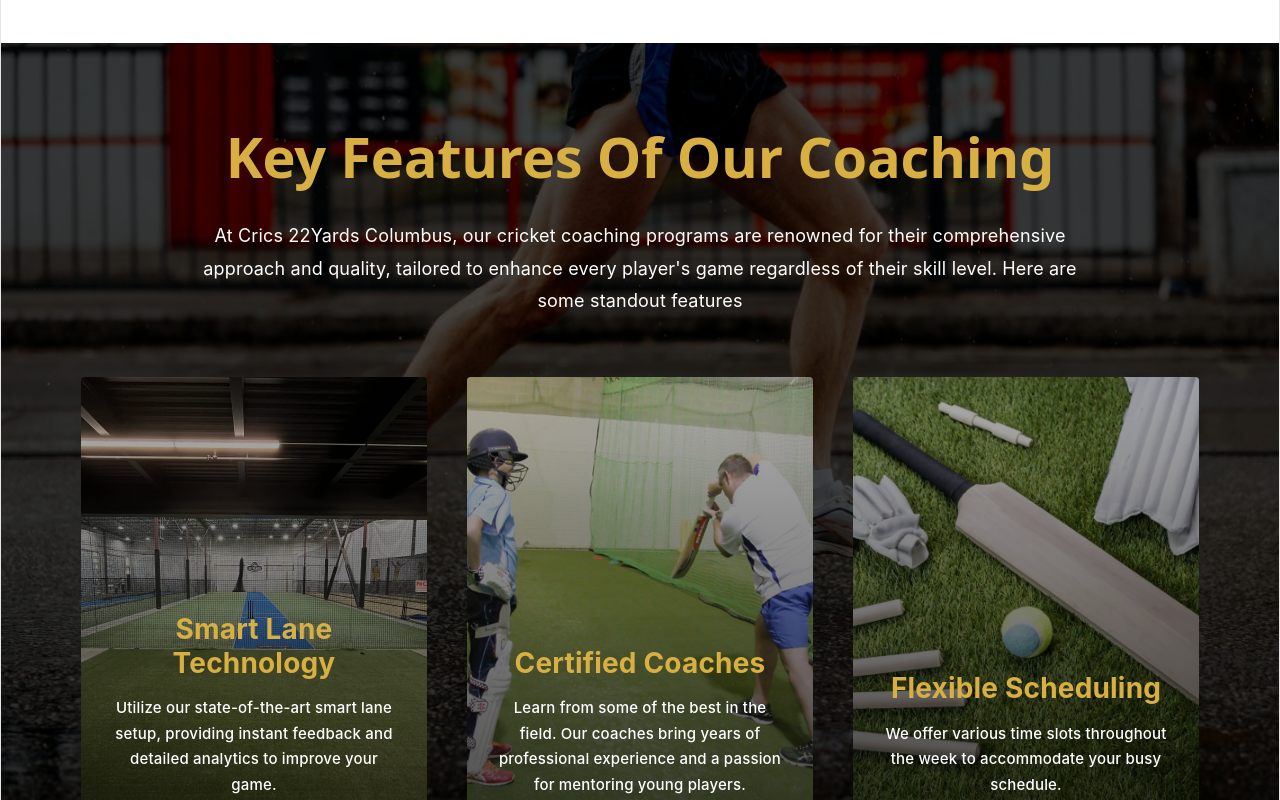
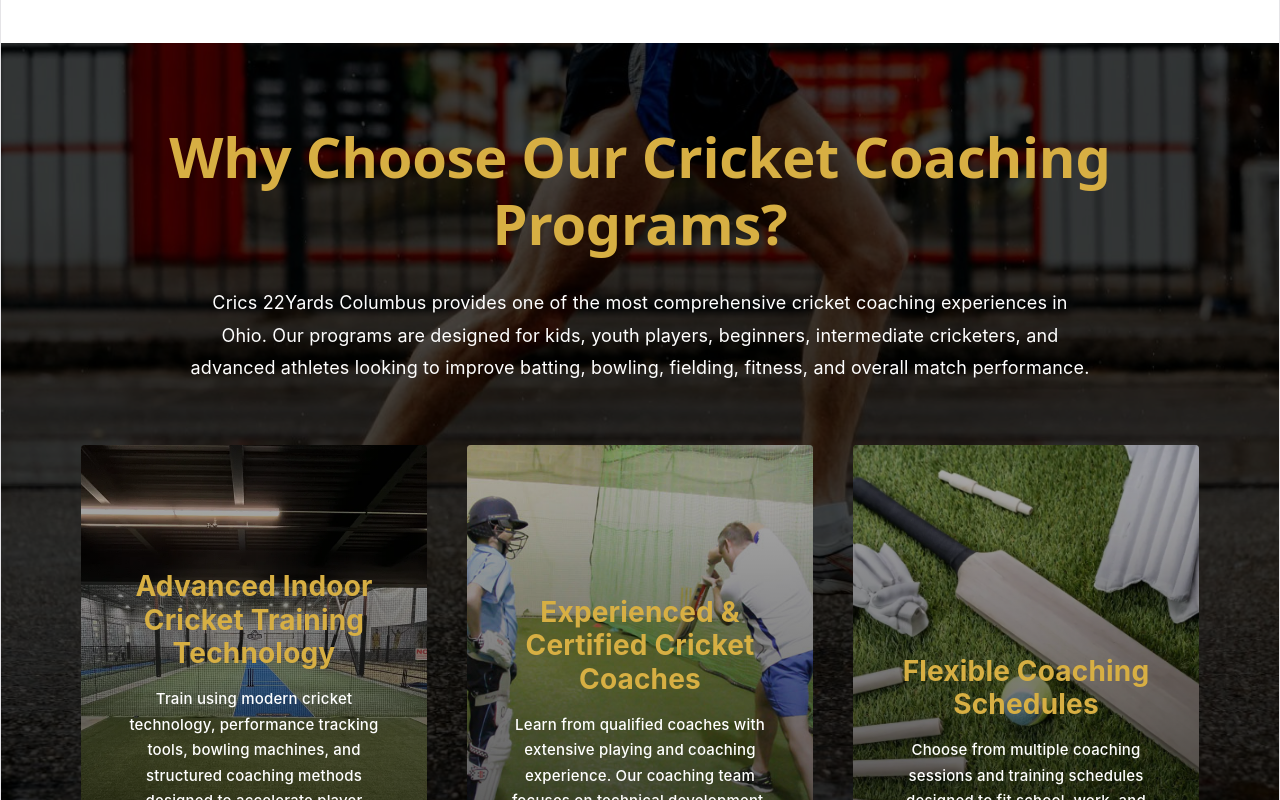
Before and after one commit to Project123margam360/crics22yards, a React (Vite) app: page /coaching in a window 1280 px wide. Shown: the part 2000-2800 px from the top of the page. Built offline with nearby package versions, Linux system fonts and the light colour scheme.

Commit message:
Revise Key Features Section content and layout
Updated the Key Features section to reflect new coaching offerings and improved descriptions.

```diff
--- a/src/pages/KeyFeaturesSection.jsx
+++ b/src/pages/KeyFeaturesSection.jsx
@@ -8,34 +8,48 @@
 export default function KeyFeaturesSection() {
   const features = [
     {
-      title: 'Smart Lane Technology',
-      description: 'Utilize our state-of-the-art smart lane setup, providing instant feedback and detailed analytics to improve your game.',
+      title: 'Advanced Indoor Cricket Training Technology',
+      description:
+        'Train using modern cricket technology, performance tracking tools, bowling machines, and structured coaching methods designed to accelerate player development and improve match performance.',
       image: feature1
     },
     {
-      title: 'Certified Coaches',
-      description: 'Learn from some of the best in the field. Our coaches bring years of professional experience and a passion for mentoring young players.',
+      title: 'Experienced & Certified Cricket Coaches',
+      description:
+        'Learn from qualified coaches with extensive playing and coaching experience. Our coaching team focuses on technical development, game awareness, confidence building, and long-term player growth.',
       image: feature2
     },
     {
-      title: 'Flexible Scheduling',
-      description: 'We offer various time slots throughout the week to accommodate your busy schedule.',
+      title: 'Flexible Coaching Schedules',
+      description:
+        'Choose from multiple coaching sessions and training schedules designed to fit school, work, and family commitments while maintaining consistent player development.',
       image: feature3
     }
   ];
 
   return (
-    <section className="key-features-section" style={{ backgroundImage: `url(${bgImage})` }}>
+    <section
+      className="key-features-section"
+      style={{ backgroundImage: `url(${bgImage})` }}
+    >
       <div className="key-features-container">
-        <h2 className="key-features-title">Key Features Of Our Coaching</h2>
+        <h2 className="key-features-title">
+          Why Choose Our Cricket Coaching Programs?
+        </h2>
+
         <p className="key-features-description">
-          At Crics 22Yards Columbus, our cricket coaching programs are renowned for their comprehensive approach and quality, tailored to enhance every player's game regardless of their skill level. Here are some standout features
+          Crics 22Yards Columbus provides one of the most comprehensive cricket coaching experiences in Ohio. Our programs are designed for kids, youth players, beginners, intermediate cricketers, and advanced athletes looking to improve batting, bowling, fielding, fitness, and overall match performance.
         </p>
 
         <div className="key-features-grid">
           {features.map((feature, index) => (
-            <div key={index} className="key-feature-card" style={{ '--bg-image': `url(${feature.image})` }}>
+            <div
+              key={index}
+              className="key-feature-card"
+              style={{ '--bg-image': `url(${feature.image})` }}
+            >
               <div className="key-feature-overlay"></div>
+
               <div className="key-feature-content">
                 <h3 className="key-feature-title">{feature.title}</h3>
                 <p className="key-feature-text">{feature.description}</p>
```
